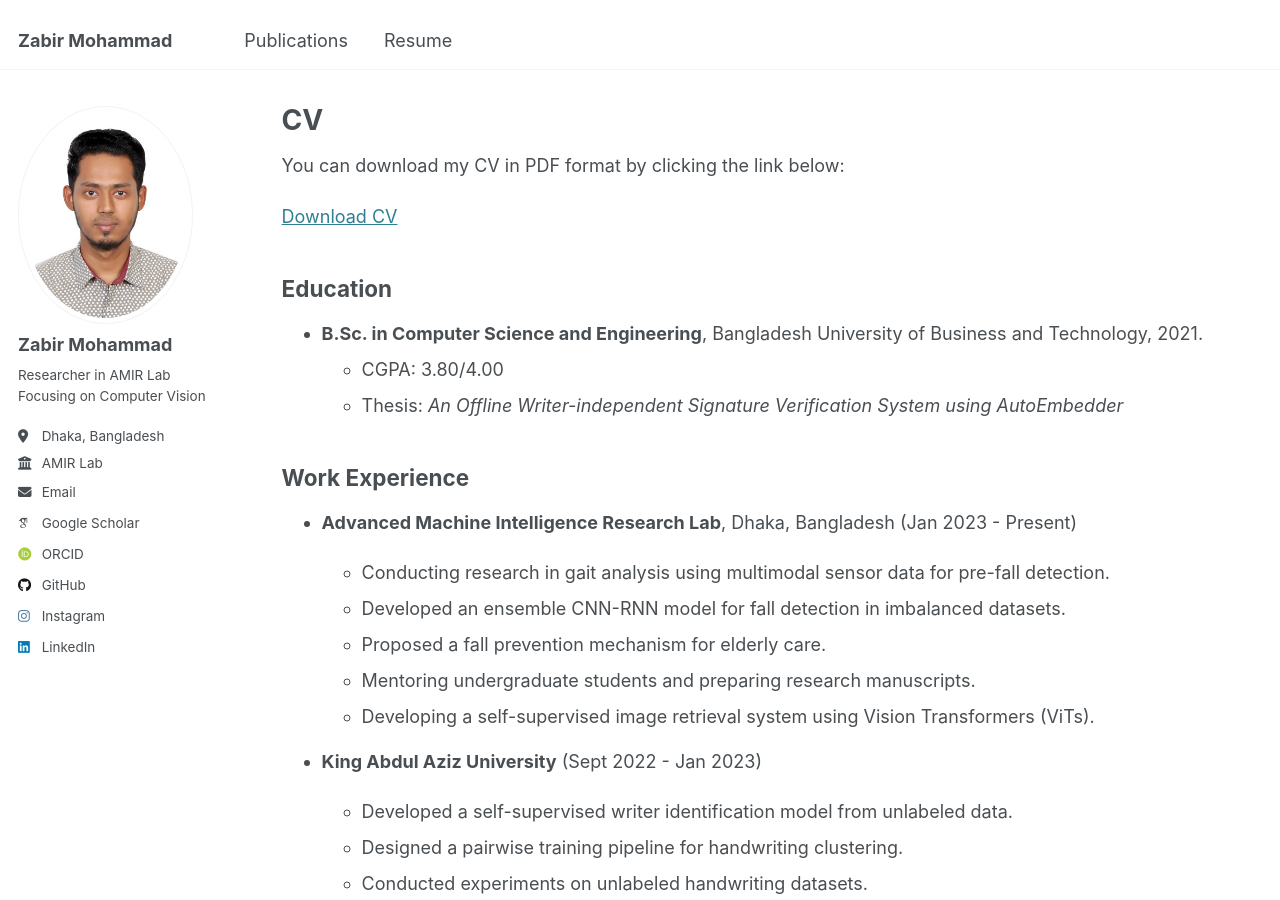
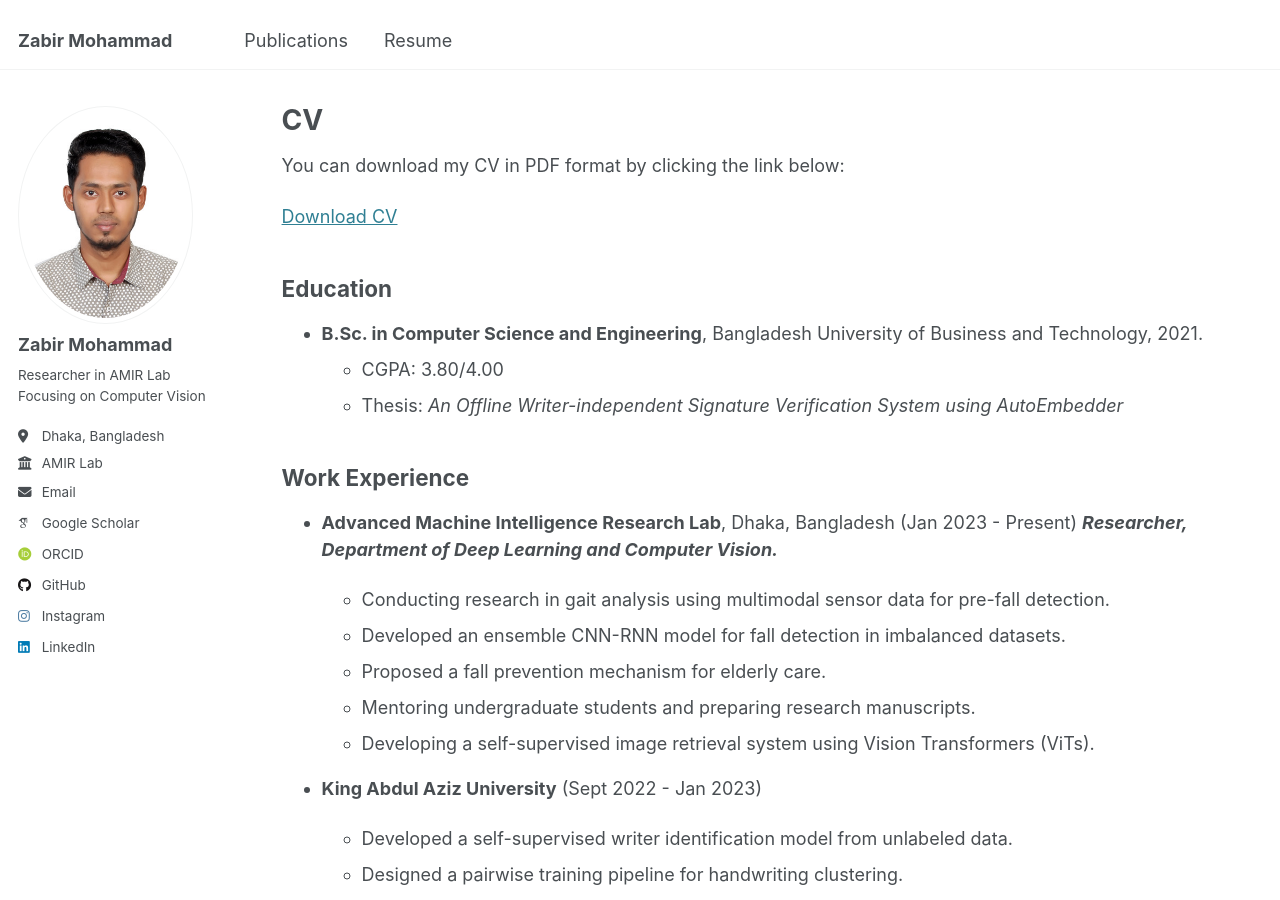
Before and after one commit to zabirmohammad/zabirmohammad.github.io, a Jekyll site: the page built from _pages/cv.md, in a window 1280 px wide and 900 px high. Built offline with Jekyll 4.4.1, drawn with Linux system fonts in a browser that asks for light colours; some web fonts are replaced.

Commit message:
Update cv.md

```diff
--- a/_pages/cv.md
+++ b/_pages/cv.md
@@ -22,6 +22,7 @@ You can download my CV in PDF format by clicking the link below:
 ## Work Experience
 
 - **Advanced Machine Intelligence Research Lab**, Dhaka, Bangladesh (Jan 2023 - Present)
+  **_Researcher, Department of Deep Learning and Computer Vision._**
 
   - Conducting research in gait analysis using multimodal sensor data for pre-fall detection.
   - Developed an ensemble CNN-RNN model for fall detection in imbalanced datasets.
```
